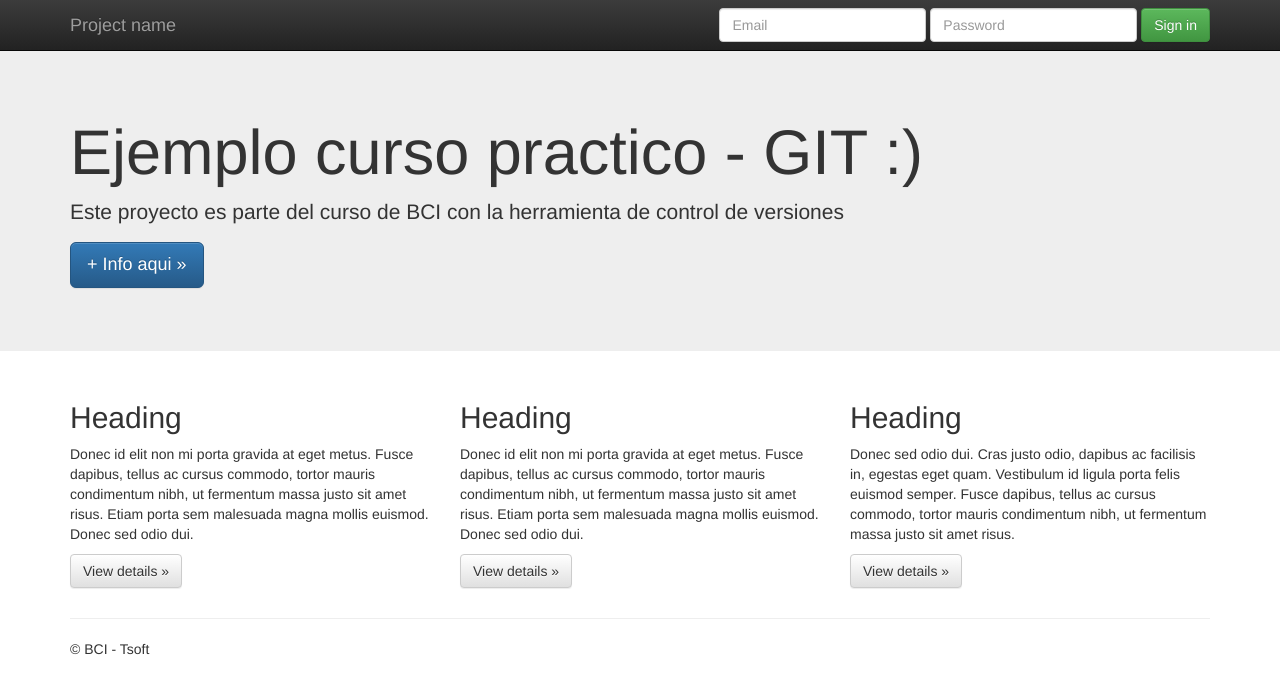
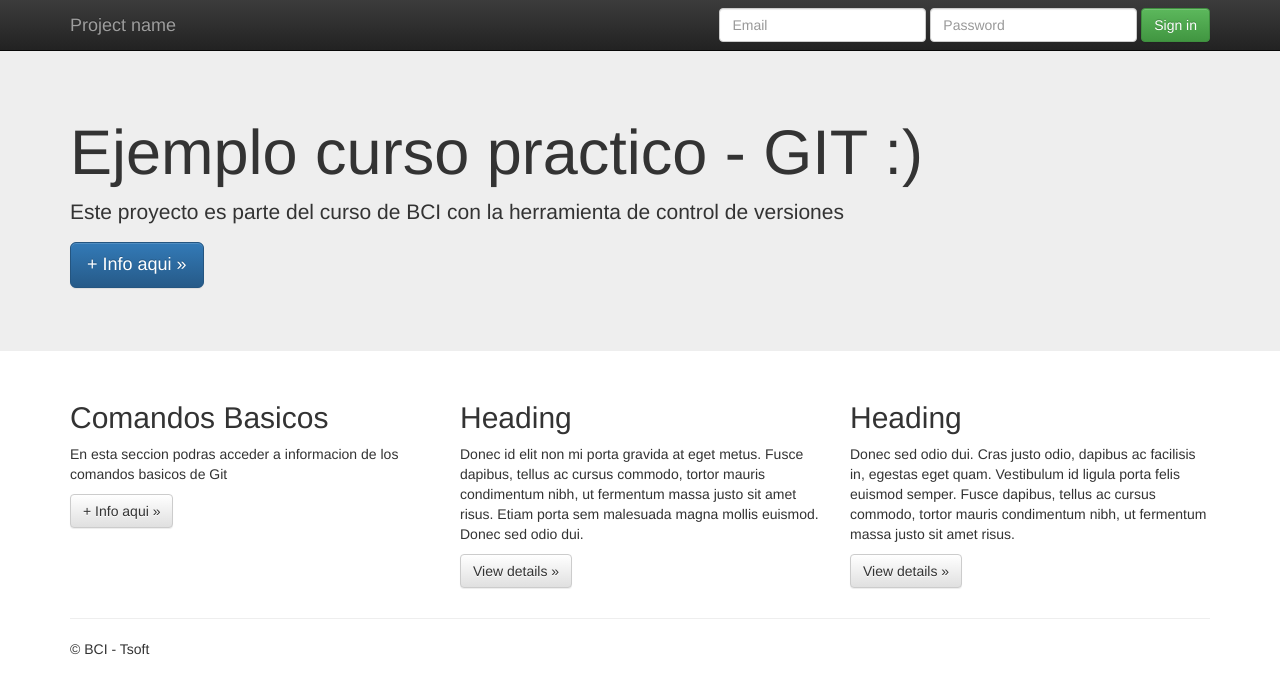
Before and after one commit to pameeeperalta/CursoGitBCI1, a plain HTML site: page index.html in a window 1280 px wide. Drawn offline with nearby package versions, Linux system fonts and the light colour scheme.

Commit message:
se actualiza archivo index.html habilitando funcionalidad (comandos basicos)

```diff
--- a/index.html
+++ b/index.html
@@ -65,9 +65,9 @@
       <!-- Example row of columns -->
       <div class="row">
         <div class="col-md-4">
-          <h2>Heading</h2>
-          <p>Donec id elit non mi porta gravida at eget metus. Fusce dapibus, tellus ac cursus commodo, tortor mauris condimentum nibh, ut fermentum massa justo sit amet risus. Etiam porta sem malesuada magna mollis euismod. Donec sed odio dui. </p>
-          <p><a class="btn btn-default" href="#" role="button">View details &raquo;</a></p>
+          <h2>Comandos Basicos</h2>
+          <p> En esta seccion podras acceder a informacion de los comandos basicos de Git </p>
+          <p><a class="btn btn-default" href="#" role="button"> + Info aqui &raquo;</a></p>
         </div>
         <div class="col-md-4">
           <h2>Heading</h2>
```
